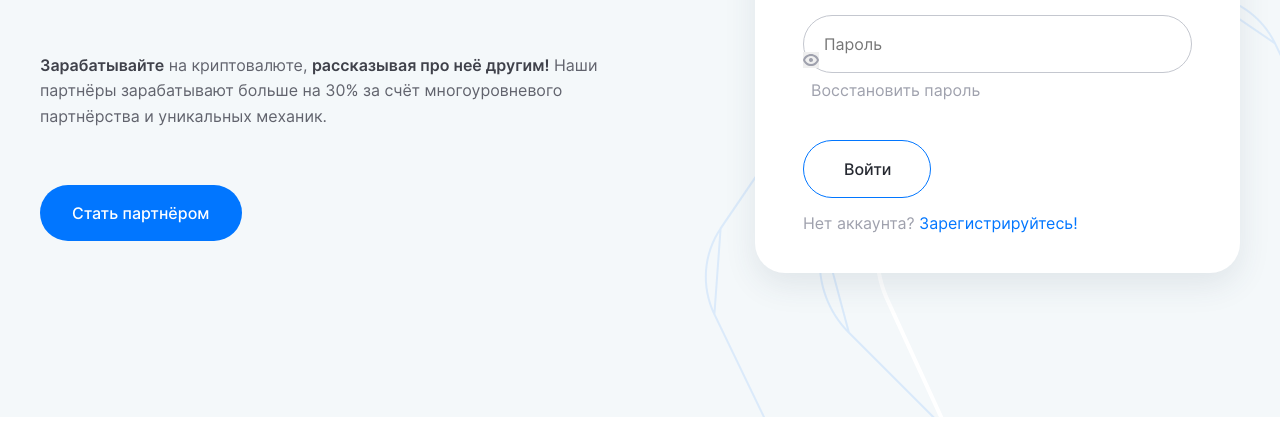
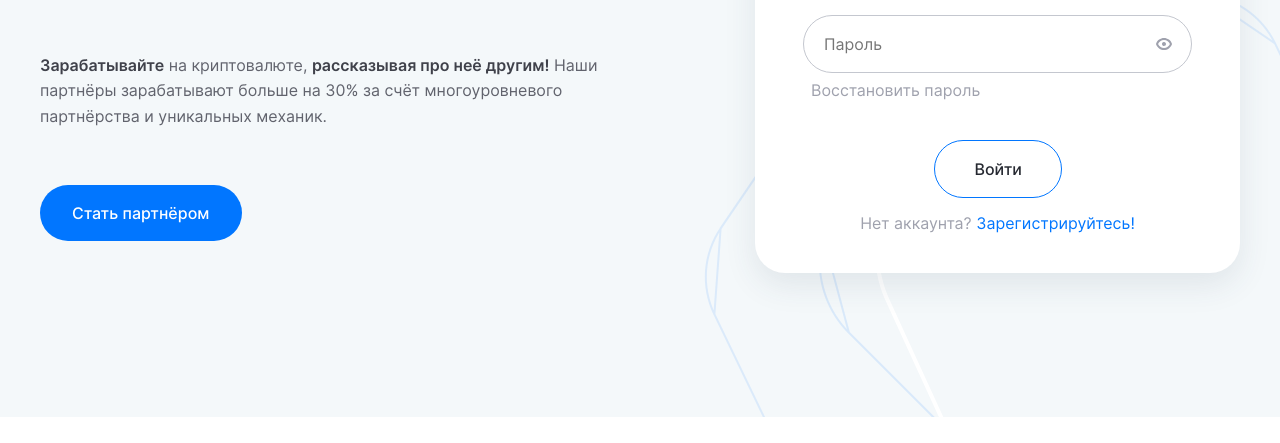
Before and after one commit to gerikhos/finaid, a plain HTML site: page index.html in a window 1280 px wide. Shown: the part 357-800 px from the top of the page. Drawn offline with Linux system fonts and the light colour scheme; a web font is replaced by a local one.

Commit message:
2 секции готовы

```diff
--- a/scss/_header.scss
+++ b/scss/_header.scss
@@ -6,7 +6,7 @@
   justify-content: space-between;
   align-items: center;
   padding-top: 24px;
-
+  gap: 10px;
 }
 .avtor {
   display: flex;
--- a/scss/_welcome.scss
+++ b/scss/_welcome.scss
@@ -72,6 +72,7 @@
   padding: 40px 48px;
   border-radius: 30px;
   z-index: 1;
+  gap: 40px;
 }
 .login {
   color:  rgba(38, 41, 49, 1);
@@ -87,6 +88,7 @@
   margin-top: 24px;
     display:flex;
   justify-content: space-between;
+  position: relative;
 }
 .textbox_password {
 
@@ -111,7 +113,6 @@
   border: 1px solid rgba(196, 199, 207, 1);
   border-radius: 30px;
   background: rgba(255, 255, 255, 1);
-  margin-top: 40px;
   color: rgba(169, 171, 182, 1);
   font-family: Inter;
   font-size: 16px;
@@ -119,12 +120,13 @@
   line-height: 24px;
   letter-spacing: 0px;
   text-align: left;
-
 }
 .textbox_image_eye {
   position: absolute;
   transform: translateY(-50%);
 top: 50%;
+right: 20px;
+background: none;
 }
 .recover_password {
   color: rgba(159, 161, 173, 1);
@@ -136,8 +138,12 @@ top: 50%;
   text-align: left;
   margin-top: 8px;
   padding-left: 8px;
-  margin-bottom: 40px;
   cursor: pointer;
+}
+.left_part_block_third{
+  display: flex;
+  flex-direction: column;
+  gap: 16px;
 }
 .button_login {
   padding: 16px 40px;
@@ -153,6 +159,7 @@ font-weight: 500;
 line-height: 24px;
 letter-spacing: 0%;
 text-align: left;
+align-self: center;
 }
 .no_account {
   font-family: Inter;
@@ -163,7 +170,6 @@ text-align: left;
   text-align: left;
   color: rgba(159, 161, 173, 1);
   align-self: center;
-  margin-top: 16px;
 }
 .no_account_register {
   color: rgba(1, 118, 255, 1);
```
Also changed, not shown: css/style-min.css, css/style.css, 1 other file.
